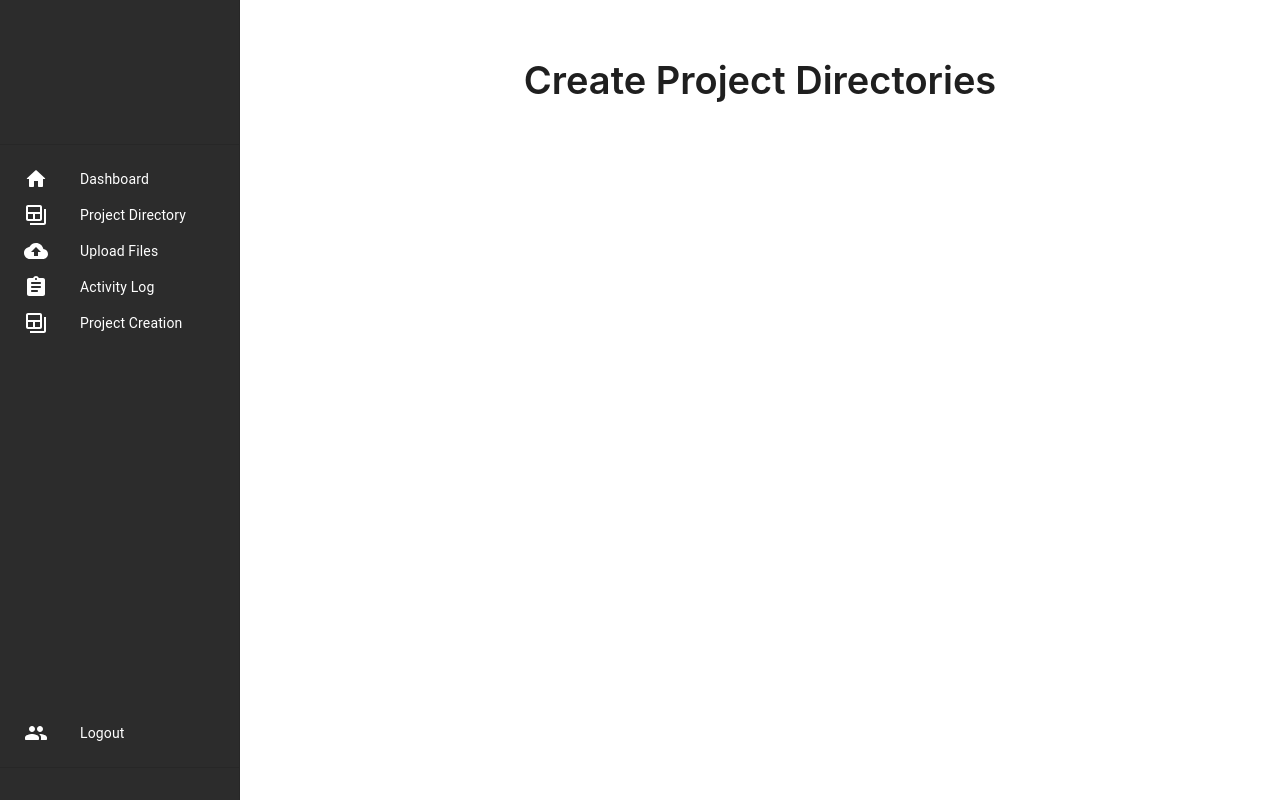
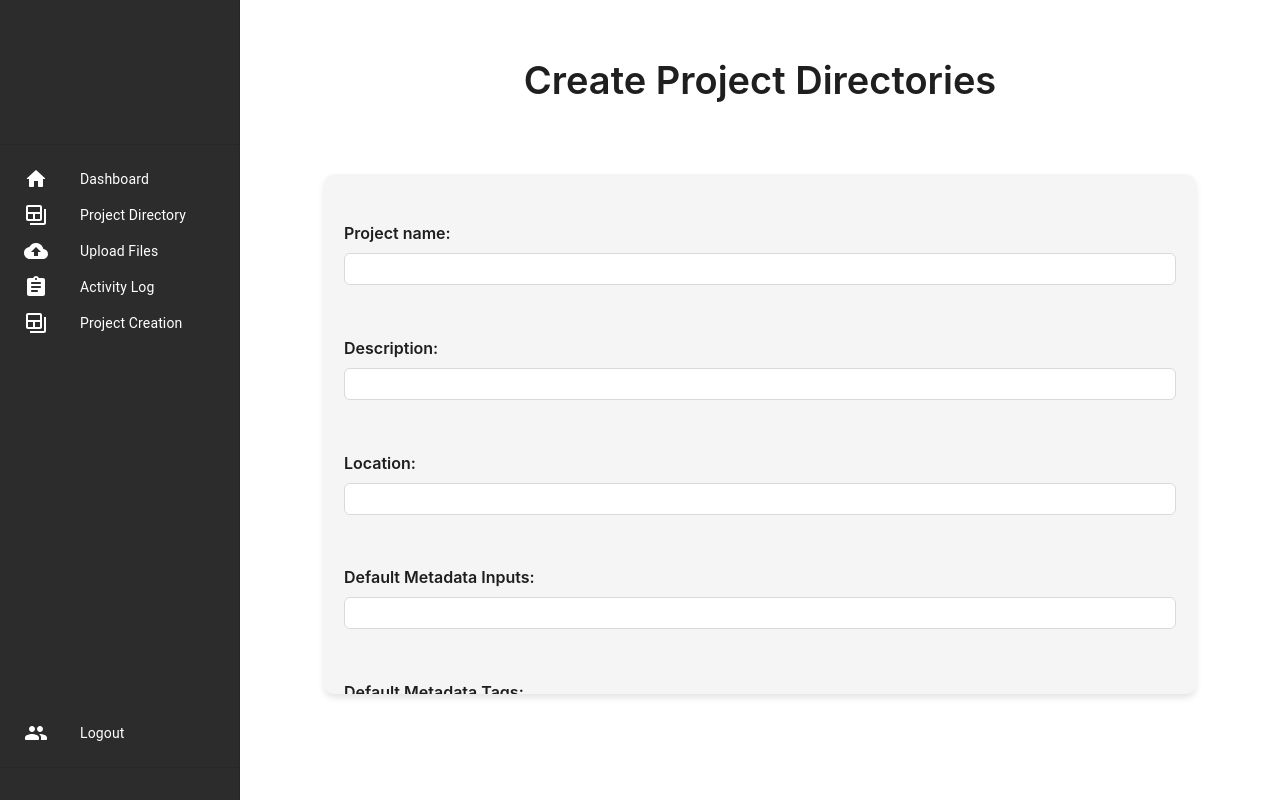
Before and after one commit to Sneaky-Breeky/Team-6-AE, a React (Create React App) app in the folder src/frontend/: page /admin/createProjectDirectory in a window 1280 px wide. Built offline with nearby package versions, Linux system fonts and the light colour scheme; sample sign-in values are in the browser's storage.

Commit message:
added fields to project creation page

```diff
--- a/src/frontend/src/pages/admin/AdminCreateProjectDir.js
+++ b/src/frontend/src/pages/admin/AdminCreateProjectDir.js
@@ -1,9 +1,16 @@
-import { Typography } from "antd"
+import React, { useState } from 'react';
+import { Typography, Input, Form, Button, Tag } from "antd"
 import Box from '@mui/material/Box';
 
 const { Title } = Typography;
 
 export default function CreateProjectDirectory() {
+    const [projectName, setProjectName] = useState(null);
+    const [description, setDescription] = useState(null);
+    const [location, setLocation] = useState(null);
+    const [defaultMetadataInputs, setDefaultMetadataInputs] = useState();
+    const [defaultMetadataTags, setDefaultMetadataTags] = useState();
+
     return (
         <Box
             sx={{
@@ -29,6 +36,72 @@ export default function CreateProjectDirectory() {
                     flexGrow: 1,
                 }}
             >
+                {/* Container with inputs */}
+                <Box
+                    sx={{
+                        display: 'flex',
+                        flexDirection: 'column',
+                        justifyContent: 'flex-start',
+                        alignItems: 'left',
+                        height: '60vh',
+                        width: '80%',
+                        margin: '20px auto',
+                        backgroundColor: '#f5f5f5',
+                        borderRadius: '10px',
+                        padding: '20px',
+                        boxShadow: '0 4px 6px rgba(0, 0, 0, 0.1)',
+                        overflow: 'hidden',
+                    }}
+                >
+                    <Title level={5}>Project name:</Title>
+                    <Form.Item>
+                        <Input
+                            value={projectName}
+                            onChange={(e) => setProjectName(e.target.value)}
+                        />
+                    </Form.Item>
+
+                    <Title level={5}>Description:</Title>
+                    <Form.Item>
+                        <Input
+                            value={description}
+                            onChange={(e) => setDescription(e.target.value)}
+                        />
+                    </Form.Item>
+
+                    <Title level={5}>Location:</Title>
+                    <Form.Item>
+                        <Input
+                            value={location}
+                            onChange={(e) => setLocation(e.target.value)}
+                        />
+                    </Form.Item>
+
+                    <Title level={5}>Default Metadata Inputs:</Title>
+                    <Form.Item>
+                        <Input
+                            value={defaultMetadataInputs}
+                            onChange={(e) => setDefaultMetadataInputs(e.target.value)}
+                        />
+                    </Form.Item>
+
+                    {/*TODO: TAGS GO HERE*/}
+
+
+                    <Title level={5}>Default Metadata Tags:</Title>
+                    <Form.Item>
+                        <Input
+                            value={defaultMetadataTags}
+                            onChange={(e) => setDefaultMetadataTags(e.target.value)}
+                        />
+                    </Form.Item>
+
+                    {/*TODO: TAGS GO HERE*/}
+
+                    <Button style={{ marginTop: "5%", padding: "3%"}} type="primary" htmlType="button" color="cyan" variant="solid" >
+                        Add Project
+                    </Button>
+                </Box>
             </Box>
         </Box>
     )
```
